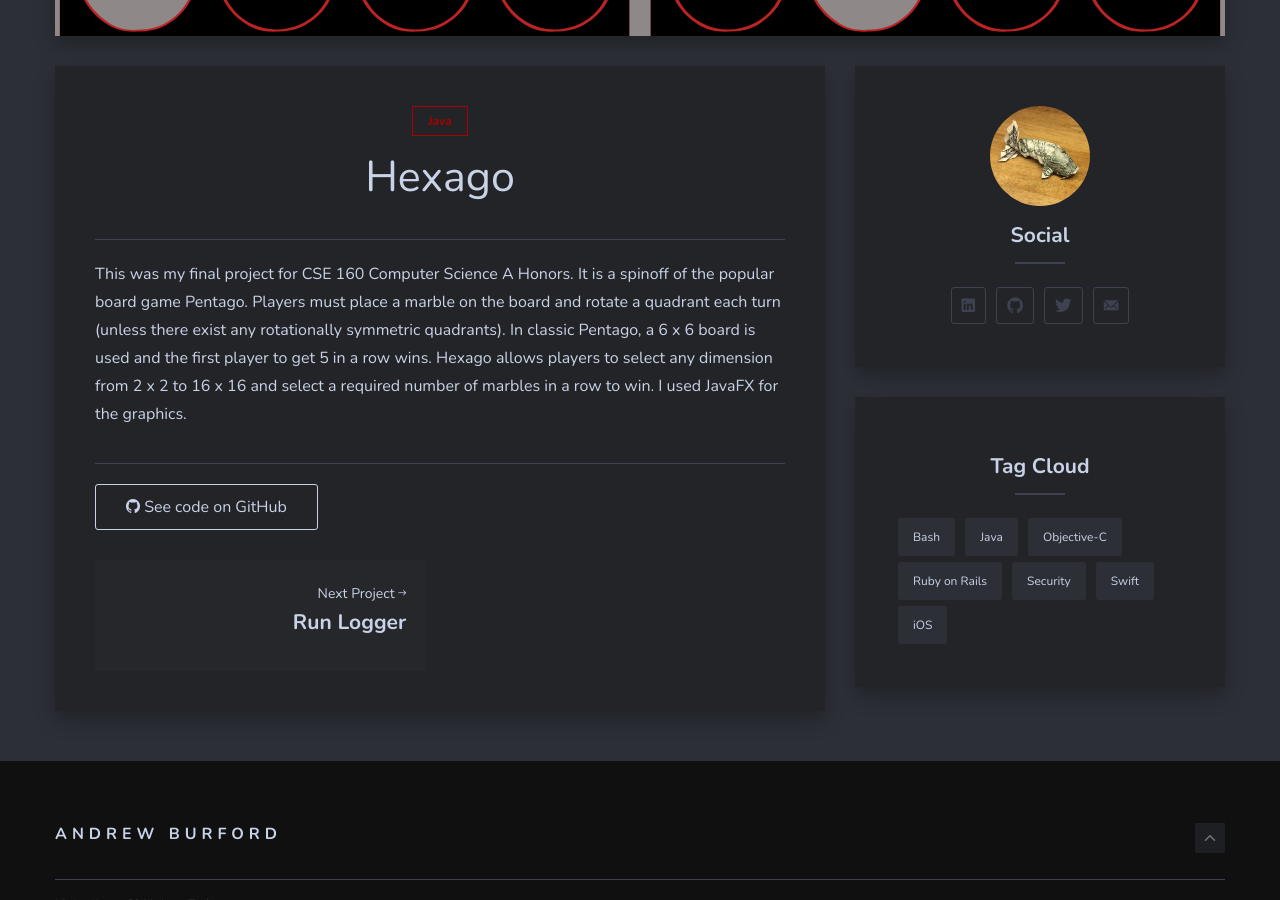
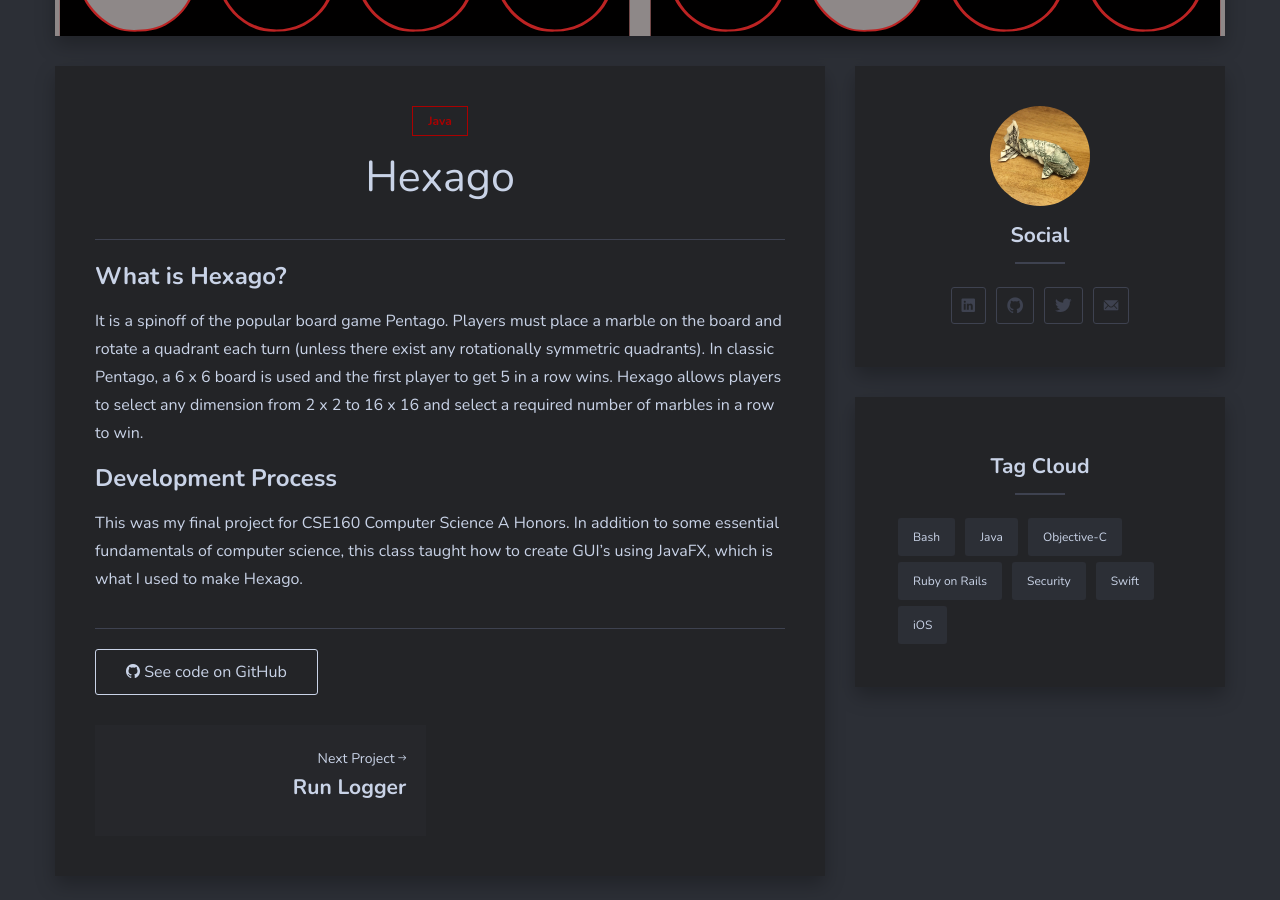
Before and after one commit to aburford/aburford.github.io, a Jekyll site: the page built from _posts/2019-09-11-hexago.markdown, in a window 1280 px wide and 900 px high, scrolled down 659 px. Built offline with Jekyll 4.4.1, drawn with Linux system fonts in a browser that asks for light colours; nearby versions of some CDN libraries.

Commit message:
update hexago

```diff
--- a/_posts/2019-09-11-hexago.markdown
+++ b/_posts/2019-09-11-hexago.markdown
@@ -6,4 +6,8 @@ image:  hexago.svg
 tags:   [Java]
 github: https://github.com/aburford/hexago
 ---
-This was my final project for CSE 160 Computer Science A Honors. It is a spinoff of the popular board game Pentago. Players must place a marble on the board and rotate a quadrant each turn (unless there exist any rotationally symmetric quadrants). In classic Pentago, a 6 x 6 board is used and the first player to get 5 in a row wins. Hexago allows players to select any dimension from 2 x 2 to 16 x 16 and select a required number of marbles in a row to win. I used JavaFX for the graphics.
+### What is Hexago?
+It is a spinoff of the popular board game Pentago. Players must place a marble on the board and rotate a quadrant each turn (unless there exist any rotationally symmetric quadrants). In classic Pentago, a 6 x 6 board is used and the first player to get 5 in a row wins. Hexago allows players to select any dimension from 2 x 2 to 16 x 16 and select a required number of marbles in a row to win.
+
+### Development Process
+This was my final project for CSE160 Computer Science A Honors. In addition to some essential fundamentals of computer science, this class taught how to create GUI's using JavaFX, which is what I used to make Hexago.
```
